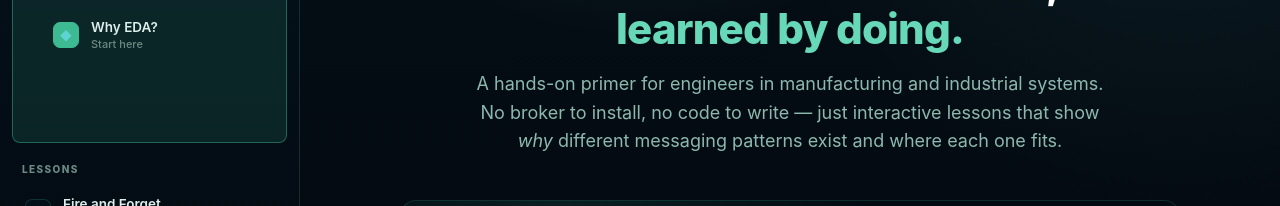
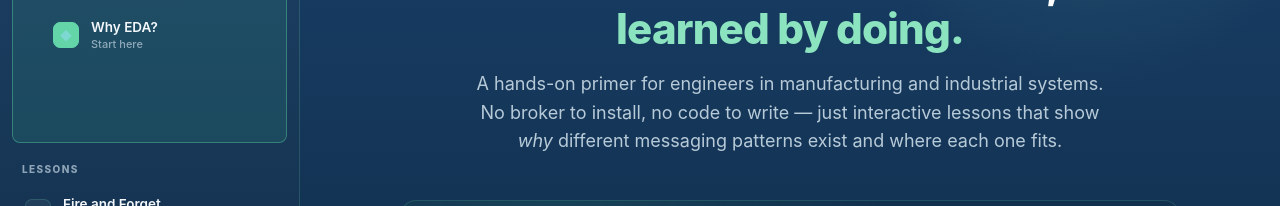
Before and after one commit to dprudhoe/eda-primer-app, a React (Vite) app: page / in a window 1280 px wide. Shown: the part 265-471 px from the top of the page. Built offline with nearby package versions, Linux system fonts and the light colour scheme.

Commit message:
Apply event ontology platform theme

```diff
--- a/src/styles.css
+++ b/src/styles.css
@@ -1,31 +1,31 @@
 /* ============================================================
-   EDA Primer — Solace-branded dark theme
+   EDA Primer — Solace event-ontology theme
    ============================================================ */
 
 :root {
-  /* Solace palette (matched to event-simulation studio) */
-  --green: #3dba91;
-  --green-bright: #67d9b8;
-  --green-glow: #94f0d7;
-  --cyan: #5fd3d1;
-  --ink: #02070d;
-  --ink-2: #061018;
-  --ink-3: #020a14;
+  /* Shared palette from event-ontology-platform/studio */
+  --green: #63d5a9;
+  --green-bright: #8be4bf;
+  --green-glow: #b3f0d5;
+  --cyan: #7ed8d2;
+  --ink: #0f2842;
+  --ink-2: #163a5f;
+  --ink-3: #081828;
 
-  --panel: rgba(2, 10, 18, 0.86);
-  --panel-2: rgba(4, 18, 28, 0.68);
-  --panel-solid: #0a1420;
-  --line: rgba(61, 186, 145, 0.2);
-  --line-soft: rgba(61, 186, 145, 0.12);
-  --line-strong: rgba(61, 186, 145, 0.45);
+  --panel: rgba(18, 48, 78, 0.82);
+  --panel-2: rgba(255, 255, 255, 0.05);
+  --panel-solid: #143b5f;
+  --line: rgba(99, 213, 169, 0.2);
+  --line-soft: rgba(183, 202, 216, 0.12);
+  --line-strong: rgba(99, 213, 169, 0.4);
 
-  --text: #dcefeb;
-  --text-dim: #8db8ad;
-  --text-mute: #6c8a83;
+  --text: #f4f8fb;
+  --text-dim: #b7cad8;
+  --text-mute: rgba(183, 202, 216, 0.75);
   --white: #ffffff;
 
   --amber: #f4b740;
-  --red: #ef5a6a;
+  --red: #ff867b;
   --blue: #7dd3fc;
   --violet: #c084fc;
   --slate: #94a3b8;
@@ -53,9 +53,9 @@ body,
 
 body {
   background:
-    radial-gradient(circle at 50% -8%, rgba(61, 186, 145, 0.22), transparent 34%),
-    radial-gradient(circle at 92% 8%, rgba(95, 211, 209, 0.08), transparent 30%),
-    linear-gradient(180deg, var(--ink-2) 0%, var(--ink) 100%);
+    radial-gradient(circle at top left, rgba(99, 213, 169, 0.18), transparent 22%),
+    radial-gradient(circle at 85% 16%, rgba(99, 213, 169, 0.12), transparent 18%),
+    linear-gradient(180deg, #22476d 0%, var(--ink-2) 35%, var(--ink) 100%);
   background-attachment: fixed;
 }
 
@@ -98,7 +98,7 @@ select {
 
 .sidebar {
   border-right: 1px solid var(--line);
-  background: linear-gradient(180deg, rgba(6, 20, 30, 0.92), rgba(2, 8, 14, 0.96));
+  background: linear-gradient(180deg, rgba(34, 71, 109, 0.95), rgba(15, 40, 66, 0.98));
   display: flex;
   flex-direction: column;
   min-height: 0;
@@ -392,9 +392,9 @@ select {
   border: 1px solid var(--line);
   border-radius: var(--radius);
   background:
-    radial-gradient(circle at 50% -20%, rgba(61, 186, 145, 0.14), transparent 40%),
-    linear-gradient(180deg, rgba(7, 16, 24, 0.9), rgba(2, 8, 14, 0.85));
-  box-shadow: 0 18px 44px rgba(0, 0, 0, 0.3);
+    radial-gradient(circle at 50% -20%, rgba(99, 213, 169, 0.16), transparent 40%),
+    linear-gradient(180deg, rgba(34, 71, 109, 0.92), rgba(15, 40, 66, 0.96));
+  box-shadow: 0 18px 44px rgba(6, 20, 35, 0.38);
   overflow: hidden;
 }
 
@@ -466,8 +466,8 @@ select {
   border-radius: 16px;
   background:
     radial-gradient(circle at 74% 24%, rgba(185, 255, 226, 0.28), transparent 40%),
-    linear-gradient(180deg, rgba(7, 54, 45, 0.94), rgba(3, 23, 28, 0.94));
-  box-shadow: 0 0 34px rgba(61, 186, 145, 0.3), inset 0 0 18px rgba(61, 186, 145, 0.16);
+    linear-gradient(180deg, rgba(24, 91, 80, 0.94), rgba(15, 40, 66, 0.96));
+  box-shadow: 0 0 34px rgba(99, 213, 169, 0.26), inset 0 0 18px rgba(99, 213, 169, 0.14);
 }
 .broker.pill {
   border-radius: 999px;
@@ -503,8 +503,8 @@ select {
   padding: 14px;
   border: 1px solid var(--line);
   border-radius: var(--radius-sm);
-  background: linear-gradient(180deg, rgba(9, 20, 30, 0.95), rgba(3, 10, 16, 0.9));
-  box-shadow: 0 10px 26px rgba(0, 0, 0, 0.28);
+  background: linear-gradient(180deg, rgba(20, 59, 95, 0.96), rgba(15, 40, 66, 0.94));
+  box-shadow: 0 10px 26px rgba(6, 20, 35, 0.34);
   display: flex;
   flex-direction: column;
   gap: 8px;
@@ -916,7 +916,7 @@ button.btn.block {
   padding: 10px 12px;
   border: 1px solid var(--line-soft);
   border-radius: var(--radius-sm);
-  background: rgba(0, 0, 0, 0.18);
+  background: rgba(255, 255, 255, 0.04);
 }
 .control-group-label {
   font-size: 10px;
@@ -933,7 +933,7 @@ button.btn {
   align-items: center;
   gap: 7px;
   border: 1px solid var(--line);
-  background: rgba(4, 17, 27, 0.9);
+  background: rgba(15, 40, 66, 0.92);
   color: var(--text);
   border-radius: var(--radius-sm);
   padding: 9px 14px;
```
